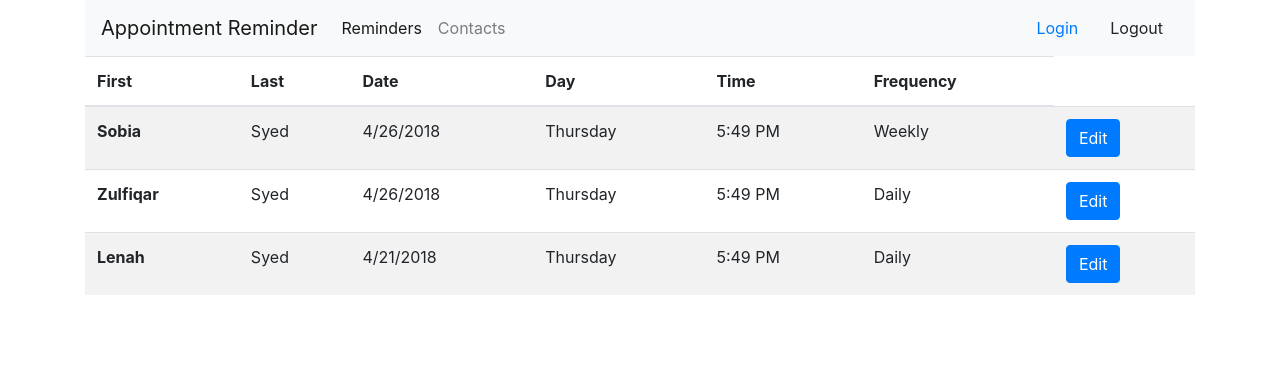
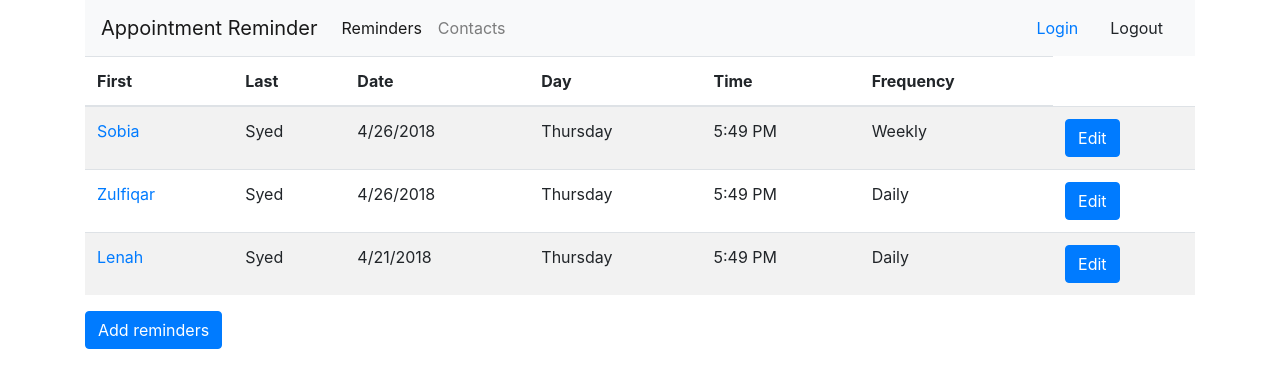
Before and after one commit to zulfiqar11/AppointmentReminder, an Angular app: page /reminders in a window 1280 px wide. Shown: the top 388 px of the page. Built offline with nearby package versions, Linux system fonts and the light colour scheme.

Commit message:
reminder id added to the routing

```diff
--- a/src/app/Models/reminder.ts
+++ b/src/app/Models/reminder.ts
@@ -1,5 +1,6 @@
 
 export interface Reminder {
+    id: number;
     FirstName: string;
     LastName: String;
     Date: string;
--- a/src/app/reminders/reminder-list/reminder-list.component.html
+++ b/src/app/reminders/reminder-list/reminder-list.component.html
@@ -13,17 +13,33 @@
           </thead>
           <tbody>
             <tr *ngFor="let reminder of reminders">
-              <th scope="row">{{reminder.FirstName}}</th>
+              <!-- <a [routerlink]="['/reminders',reminder.id]">
+                <th scope="row">{{reminder.FirstName}}</th>
+              </a> -->
+              <td>
+                <a [routerLink]="['/reminders', reminder.id]">
+                  {{reminder.FirstName}}
+                </a>
+              </td>
+
               <td>{{reminder.LastName}}</td>
               <td>{{reminder.Date}}</td>
               <td>{{reminder.Day}}</td>
               <td>{{reminder.Time}}</td>
               <td>{{reminder.Frequency}}</td>
               <td>
-                <a href="" class="btn btn-primary">Edit</a>
+                <a
+                    [routerLink] ="['/reminders', reminder.id, 'edit']"
+                    class="btn btn-primary">
+                  Edit
+                </a>
               </td>
             </tr>
           </tbody>
         </table>
+        <button
+          [routerLink]="['reminders',0,'edit']"
+         class="btn btn-primary">Add reminders</button>
+
   </div>
 </div>
--- a/src/app/services/reminders.service.ts
+++ b/src/app/services/reminders.service.ts
@@ -8,9 +8,9 @@ export class RemindersService {
 
   getReminders() : Array<Reminder> {
     return [
-      {FirstName: 'Sobia', LastName: 'Syed', Date:  '4/26/2018', Time:  '5:49 PM', Day:  'Thursday', Frequency: 'Weekly'},
-      {FirstName: 'Zulfiqar', LastName: 'Syed', Date:  '4/26/2018', Time:  '5:49 PM', Day:  'Thursday', Frequency: 'Daily'},
-      {FirstName: 'Lenah', LastName: 'Syed', Date:  '4/21/2018', Time:  '5:49 PM', Day:  'Thursday', Frequency: 'Daily'}
+      {id: 1, FirstName: 'Sobia', LastName: 'Syed', Date:  '4/26/2018', Time:  '5:49 PM', Day:  'Thursday', Frequency: 'Weekly'},
+      {id: 2, FirstName: 'Zulfiqar', LastName: 'Syed', Date:  '4/26/2018', Time:  '5:49 PM', Day:  'Thursday', Frequency: 'Daily'},
+      {id: 3,FirstName: 'Lenah', LastName: 'Syed', Date:  '4/21/2018', Time:  '5:49 PM', Day:  'Thursday', Frequency: 'Daily'}
     ];
   };
 }
```
